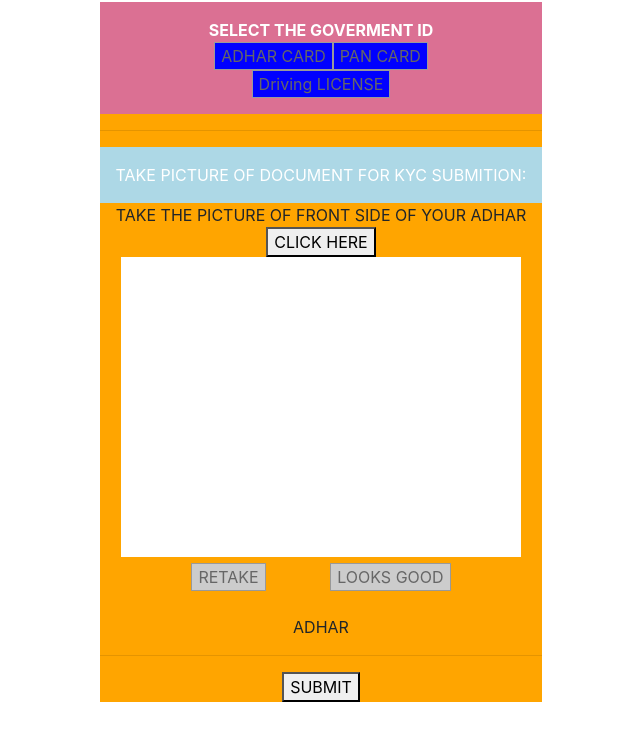
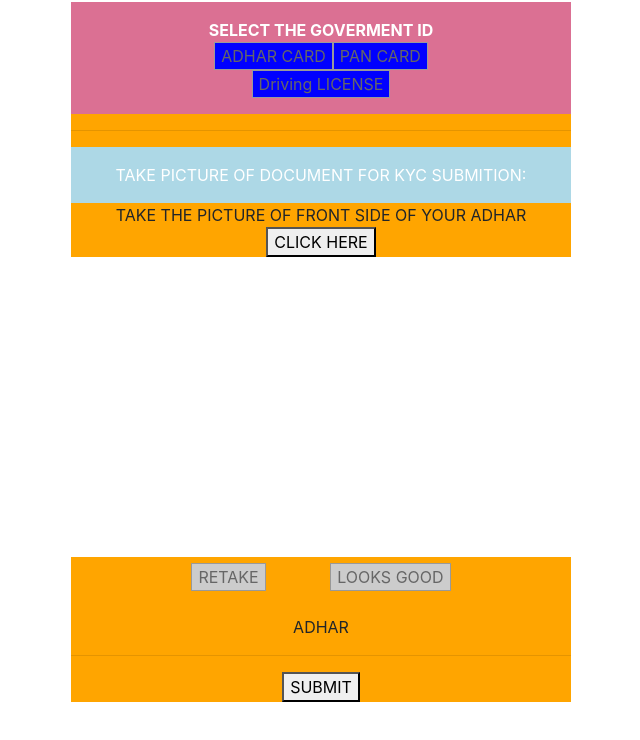
Before and after one commit to vikash0328/kyc_assignment, a React (Create React App) app: page /docs in a window 1280 px wide. Both pictures are taken after a click on the button "ADHAR CARD". Shown: the top 740 px of the page, without its empty margins (319-959 px from the left). Built offline with nearby package versions, Linux system fonts and the light colour scheme; no server answers; the HTML template or start-up script is replaced by a standard one.

Commit message:
Update WebCam.js

```diff
--- a/src/Components/WebCam.js
+++ b/src/Components/WebCam.js
@@ -123,7 +123,7 @@
          { dis ? <div> <div>TAKE THE PICTURE OF {this.state.side} SIDE OF YOUR {this.state.id}</div>
             <div> <button name='clickme' disabled={this.state.clickme} onClick={this.capture}>CLICK HERE</button></div>
                 {this.state.looksgood?  <Box color='white'> <Webcam audio={false} height={300} ref={ref} screenshotFormat="image/jpeg"
-            width={400} videoConstraints={videoConstraints} style={{backgroundColor:'white'}}/>  </Box>:null}</div>:null  }
+            width={500} videoConstraints={videoConstraints} style={{backgroundColor:'white'}}/>  </Box>:null}</div>:null  }
 
                    <form >
                    <div> <button type='radio' name='retake' style={{marginRight:'50px'}} disabled={this.state.retake} onClick={this.changeHandler}>RETAKE</button>
```
